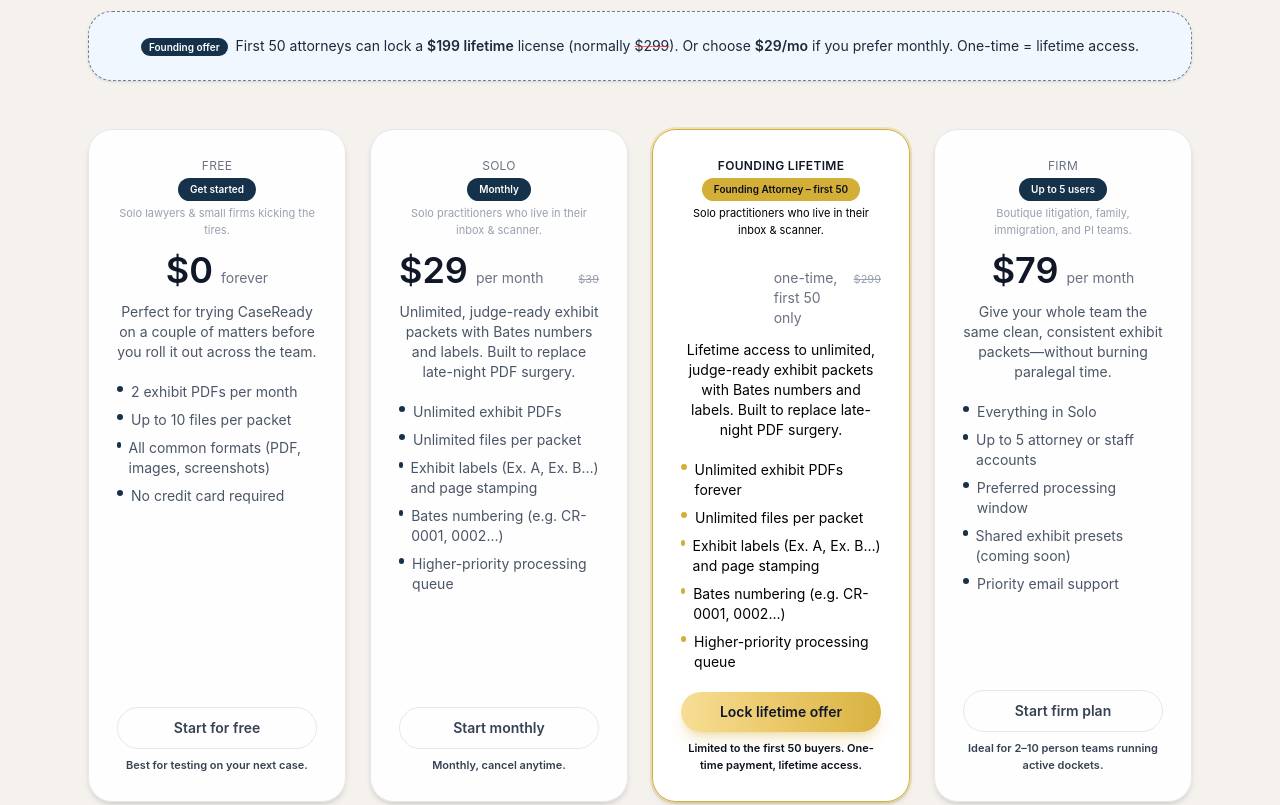
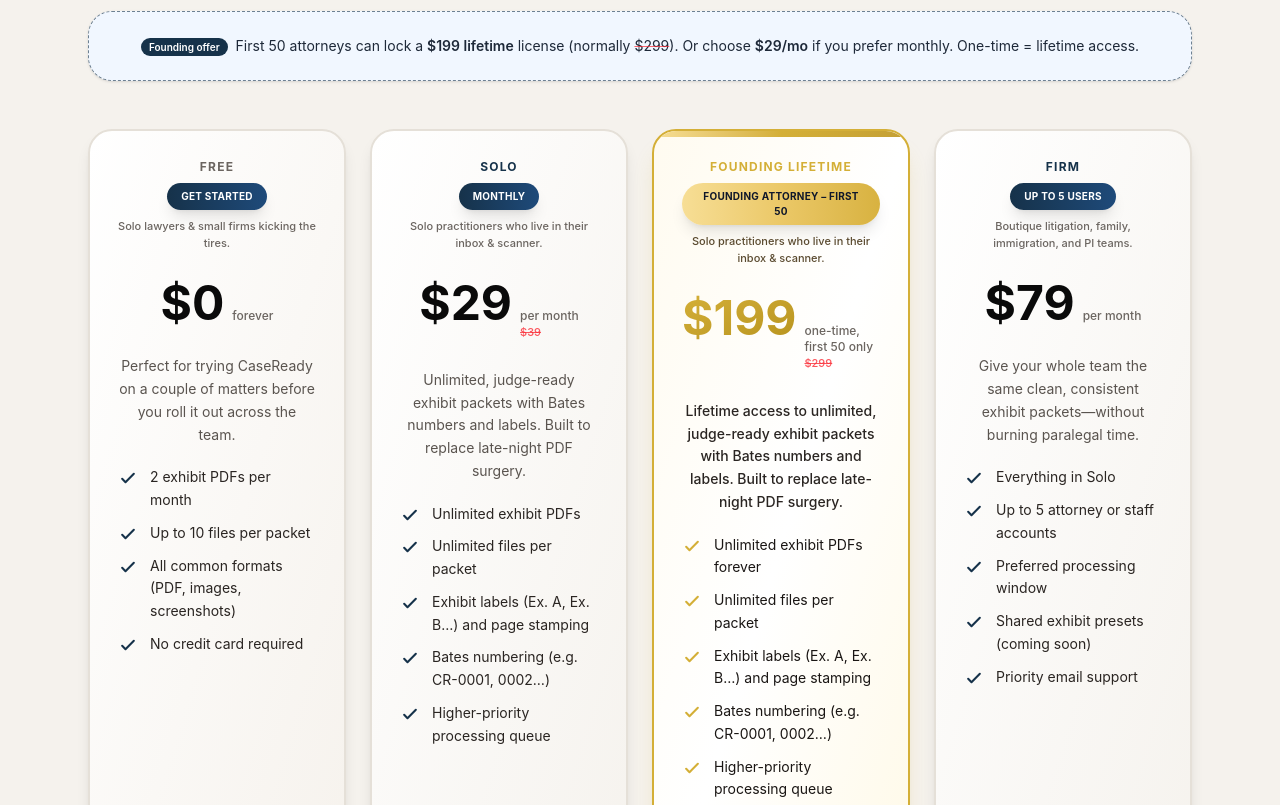
Before and after one commit to Brock15/caseready, a Next.js app: page /pricing in a window 1280 px wide. Shown: the part 500-1305 px from the top of the page. Built offline with nearby package versions, Linux system fonts and the light colour scheme; no server answers.

Commit message:
websitenewUI1

```diff
--- a/app/pricing/page.tsx
+++ b/app/pricing/page.tsx
@@ -333,100 +333,118 @@
           <div className="grid gap-6 sm:grid-cols-2 lg:grid-cols-4">
             {plansByTier.map((plan) => {
               const isLifetime = plan.name === "Founding Lifetime";
+              const isFree = plan.name === "Free";
               return (
                 <div
                   key={plan.name}
                   id={plan.highlighted ? "founders" : undefined}
-                  className={`relative rounded-3xl border p-6 sm:p-7 shadow-md flex flex-col gap-5 transition hover:-translate-y-1 hover:shadow-lg overflow-hidden ${
+                  className={`relative rounded-3xl border-2 p-6 sm:p-7 flex flex-col gap-5 transition-all duration-300 hover:-translate-y-2 hover:shadow-2xl overflow-hidden ${
                     plan.highlighted
                       ? isLifetime
-                        ? "border-[#D4AF37] ring-2 ring-[#D4AF37]/25 bg-white/98"
-                        : "border-[#0056D6] ring-2 ring-[#0056D6]/30 bg-white/95"
-                      : "border-gray-200 bg-white/95"
+                        ? "border-[#D4AF37] bg-gradient-to-br from-[#FFFBF0] via-white to-[#FFF9E6] shadow-xl shadow-[#D4AF37]/20"
+                        : "border-[var(--color-brand-royal)] bg-gradient-to-br from-[#EEF3FF] via-white to-[#F8FAFF] shadow-xl shadow-[var(--color-brand-royal)]/20"
+                      : isFree
+                      ? "border-[#E5E0D8] bg-gradient-to-br from-white to-[#F7F1EA]/30 shadow-lg hover:border-[var(--color-brand-royal)]/30"
+                      : "border-[#E5E0D8] bg-gradient-to-br from-white to-[#F5F2ED]/40 shadow-lg hover:border-[var(--color-brand-royal)]/40"
                   }`}
                 >
+                  {/* Decorative top accent */}
+                  {plan.highlighted && (
+                    <div className={`absolute top-0 left-0 right-0 h-1.5 ${
+                      isLifetime
+                        ? "bg-gradient-to-r from-[#F7DE95] via-[#D4AF37] to-[#C4A035]"
+                        : "bg-gradient-to-r from-[var(--color-brand-royal)] via-[#1E4A7A] to-[var(--color-brand-royal)]"
+                    }`} />
+                  )}
+
                   <div className="space-y-3">
-                    <div className="flex flex-col items-center text-center gap-1">
+                    <div className="flex flex-col items-center text-center gap-2">
                       <p
-                        className={`text-xs uppercase tracking-wide ${
-                          isLifetime ? "text-gray-900 font-semibold" : "text-gray-500"
+                        className={`text-xs uppercase tracking-widest font-bold ${
+                          isLifetime ? "text-[#D4AF37]" : isFree ? "text-[#6B6560]" : "text-[var(--color-brand-royal)]"
                         }`}
                       >
                         {plan.name}
                       </p>
                       {plan.badge && (
                         <span
-                          className={`inline-flex items-center justify-center rounded-full px-3 py-1 text-[10px] font-semibold ${
-                            isLifetime ? "bg-[#D4AF37] text-[#0B0F1F]" : "bg-[var(--color-brand-royal)] text-white"
+                          className={`inline-flex items-center justify-center rounded-full px-3.5 py-1.5 text-[10px] font-bold uppercase tracking-wide shadow-lg ${
+                            isLifetime
+                              ? "bg-gradient-to-r from-[#F7DE95] via-[#EBC867] to-[#D8B240] text-[#0F172A]"
+                              : "bg-gradient-to-r from-[var(--color-brand-royal)] to-[#1E4A7A] text-white"
                           }`}
                         >
                           {plan.badge}
                         </span>
                       )}
-                      <p className={`text-[11px] ${isLifetime ? "text-black" : "text-gray-400"}`}>
+                      <p className={`text-[11px] font-medium ${isLifetime ? "text-[#5A4A2F]" : "text-[#6B6560]"}`}>
                         {plan.audience}
                       </p>
                     </div>
 
-                    <div className="flex items-baseline justify-center gap-2">
+                    <div className="flex items-baseline justify-center gap-2 py-4">
                       <p
-                        className={`text-3xl sm:text-4xl font-semibold ${
-                          isLifetime ? "text-white" : "text-gray-900"
+                        className={`text-4xl sm:text-5xl font-bold bg-clip-text ${
+                          isLifetime
+                            ? "text-transparent bg-gradient-to-br from-[#D4AF37] to-[#B8941F]"
+                            : "text-[#0A0A0A]"
                         }`}
                       >
                         {plan.price}
                       </p>
-                      <span
-                        className={`text-xs sm:text-sm font-normal ${
-                          isLifetime ? "text-gray-500" : "text-gray-500"
-                        }`}
-                      >
-                        {plan.duration}
-                      </span>
-                      {"originalPrice" in plan && plan.originalPrice && (
-                        <span
-                          className={`text-[11px] line-through ml-auto ${
-                            isLifetime ? "text-gray-400" : "text-gray-400"
-                          }`}
-                        >
-                          {plan.originalPrice}
+                      <div className="flex flex-col items-start">
+                        <span className="text-xs font-medium text-[#6B6560]">
+                          {plan.duration}
                         </span>
-                      )}
+                        {"originalPrice" in plan && plan.originalPrice && (
+                          <span className="text-[11px] line-through text-red-500/80 font-medium">
+                            {plan.originalPrice}
+                          </span>
+                        )}
+                      </div>
                     </div>
 
-                    <p className={`text-xs sm:text-sm text-center ${isLifetime ? "text-black" : "text-gray-600"}`}>
+                    <p className={`text-sm text-center leading-relaxed ${
+                      isLifetime ? "text-[#2A2522] font-medium" : "text-[#5A544F]"
+                    }`}>
                       {plan.description}
                     </p>
                   </div>
 
-                  <ul className={`space-y-2 text-xs sm:text-sm ${isLifetime ? "text-black" : "text-gray-700"}`}>
+                  <ul className="space-y-2.5 text-sm">
                     {plan.perks.map((perk) => (
                       <li
                         key={perk}
-                        className={`flex items-start gap-2 ${isLifetime ? "text-black" : "text-gray-600"}`}
+                        className={`flex items-start gap-3 ${isLifetime ? "text-[#1A1614]" : "text-[#2A2522]"}`}
                       >
-                        <span
-                          className={`mt-1 h-1.5 w-1.5 rounded-full ${
-                            isLifetime ? "bg-[#D4AF37]" : "bg-[var(--color-brand-royal)]"
+                        <svg
+                          className={`w-5 h-5 flex-shrink-0 mt-0.5 ${
+                            isLifetime ? "text-[#D4AF37]" : "text-[var(--color-brand-royal)]"
                           }`}
-                        />
-                        <span>{perk}</span>
+                          fill="none"
+                          viewBox="0 0 24 24"
+                          stroke="currentColor"
+                          strokeWidth="2.5"
+                        >
+                          <path strokeLinecap="round" strokeLinejoin="round" d="M5 13l4 4L19 7" />
+                        </svg>
+                        <span className="leading-relaxed">{perk}</span>
                       </li>
                     ))}
                   </ul>
 
-                  <div className="mt-auto space-y-2">
+                  <div className="mt-auto space-y-3 pt-4">
                     {"priceId" in plan.cta && plan.cta.priceId ? (
                       <button
                         type="button"
                         onClick={() => startCheckout((plan.cta as any).priceId)}
                         disabled={checkoutLoading[(plan.cta as any).priceId]}
-                        className={`inline-flex justify-center items-center w-full rounded-full px-4 py-2.5 text-sm font-semibold transition ${
+                        className={`inline-flex justify-center items-center w-full rounded-full px-5 py-3.5 text-sm font-bold transition-all duration-300 ${
                           isLifetime
-                            ? "bg-gradient-to-r from-[#F7DE95] via-[#EBC867] to-[#D8B240] text-[#0F172A] shadow-lg shadow-[#D4AF37]/30 hover:-translate-y-0.5"
+                            ? "bg-gradient-to-r from-[#F7DE95] via-[#EBC867] to-[#D8B240] text-[#0F172A] shadow-xl shadow-[#D4AF37]/40 hover:shadow-2xl hover:-translate-y-1 hover:scale-[1.02]"
                             : plan.highlighted
-                            ? "bg-[var(--color-brand-royal)] text-white shadow-lg shadow-[var(--color-brand-royal)]/40 hover:-translate-y-0.5"
-                            : "border border-gray-200 text-gray-700 hover:bg-gray-50"
+                            ? "bg-gradient-to-r from-[var(--color-brand-royal)] to-[#1E4A7A] text-white shadow-xl shadow-[var(--color-brand-royal)]/40 hover:shadow-2xl hover:-translate-y-1 hover:scale-[1.02]"
+                            : "border-2 border-[var(--color-brand-royal)]/30 text-[var(--color-brand-royal)] hover:bg-[var(--color-brand-royal)] hover:text-white hover:border-[var(--color-brand-royal)] shadow-lg hover:shadow-xl"
                         } ${checkoutLoading[(plan.cta as any).priceId] ? "opacity-60 cursor-not-allowed" : ""}`}
                       >
                         {checkoutLoading[(plan.cta as any).priceId] ? "Redirecting…" : plan.cta.label}
@@ -434,12 +452,12 @@
                     ) : (
                       <Link
                         href={plan.cta.href || "/pricing"}
-                        className={`inline-flex justify-center items-center w-full rounded-full px-4 py-2.5 text-sm font-semibold transition ${
+                        className={`inline-flex justify-center items-center w-full rounded-full px-5 py-3.5 text-sm font-bold transition-all duration-300 ${
                           isLifetime
-                            ? "bg-[#D4AF37] text-[#0B0F1F] shadow-lg shadow-[#D4AF37]/30 hover:-translate-y-0.5"
+                            ? "bg-gradient-to-r from-[#F7DE95] via-[#EBC867] to-[#D8B240] text-[#0F172A] shadow-xl shadow-[#D4AF37]/40 hover:shadow-2xl hover:-translate-y-1 hover:scale-[1.02]"
                             : plan.highlighted
-                            ? "bg-[var(--color-brand-royal)] text-white shadow-lg shadow-[var(--color-brand-royal)]/40 hover:-translate-y-0.5"
-                            : "border border-gray-200 text-gray-700 hover:bg-gray-50"
+                            ? "bg-gradient-to-r from-[var(--color-brand-royal)] to-[#1E4A7A] text-white shadow-xl shadow-[var(--color-brand-royal)]/40 hover:shadow-2xl hover:-translate-y-1 hover:scale-[1.02]"
+                            : "border-2 border-[var(--color-brand-royal)]/30 text-[var(--color-brand-royal)] hover:bg-[var(--color-brand-royal)] hover:text-white hover:border-[var(--color-brand-royal)] shadow-lg hover:shadow-xl"
                         }`}
                       >
                         {plan.cta.label}
@@ -447,8 +465,8 @@
                     )}
                     {plan.note && (
                       <p
-                        className={`text-[11px] text-center font-semibold ${
-                          isLifetime ? "text-[#0B0F1F]" : "text-gray-700"
+                        className={`text-[11px] text-center font-medium leading-relaxed ${
+                          isLifetime ? "text-[#5A4A2F]" : "text-[#6B6560]"
                         }`}
                       >
                         {plan.note}
```
